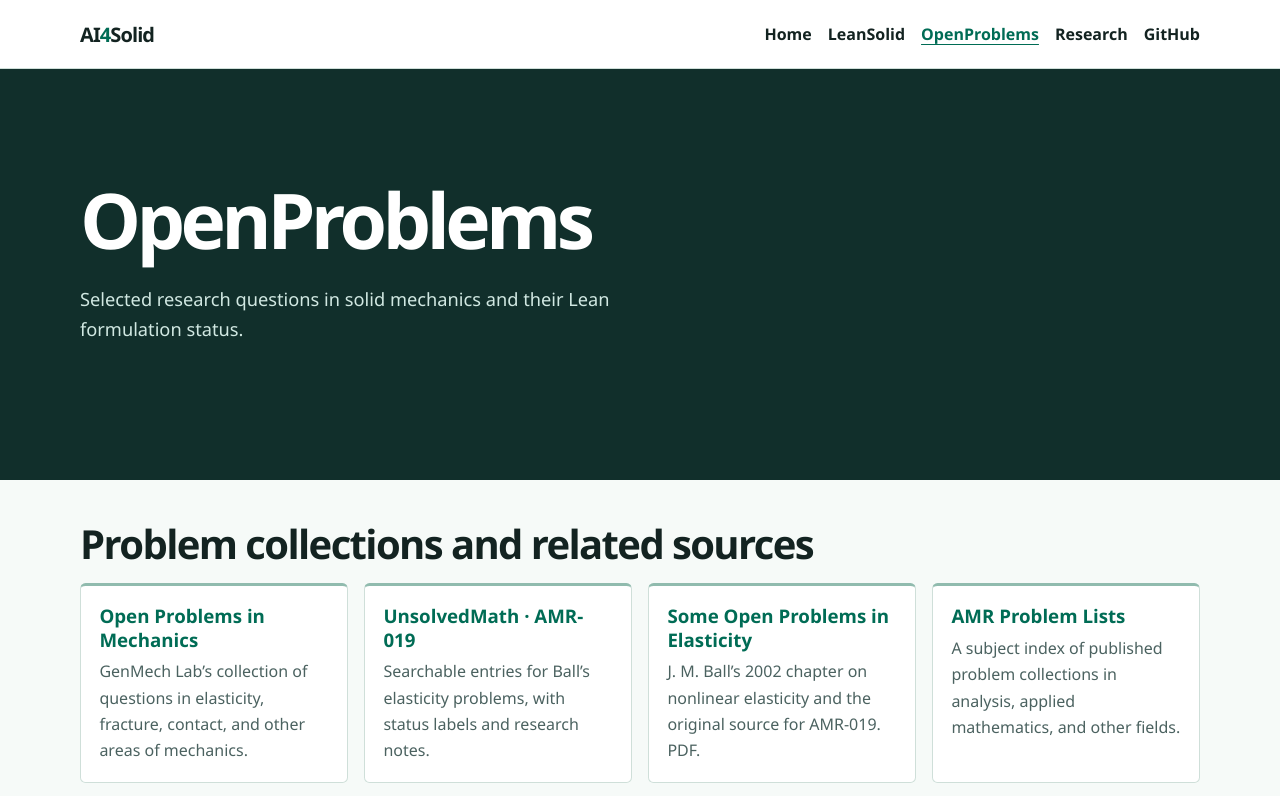
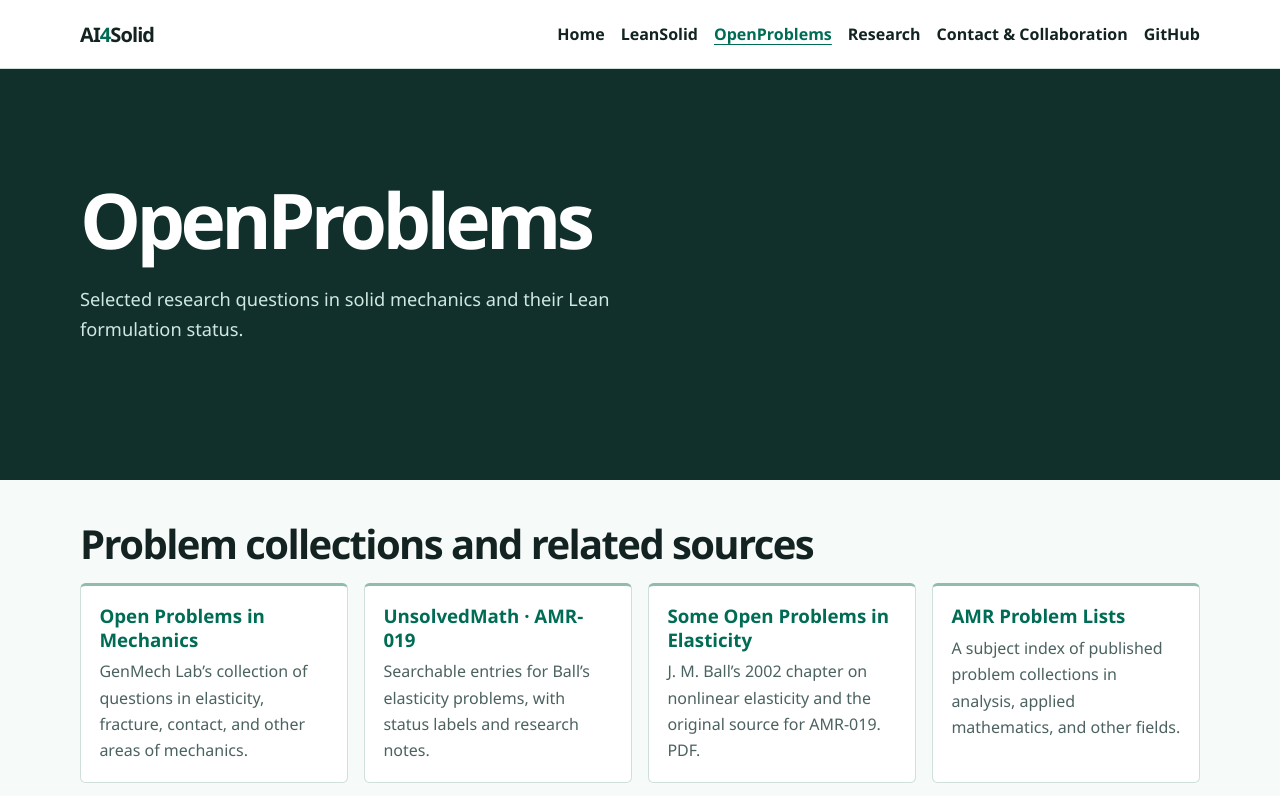
Before and after one commit to AI4Solid/LeanSolid, a plain HTML site: page website/OpenProblems/index.html in a window 1280 px wide. Shown: the top 796 px of the page. Drawn offline with Linux system fonts and the light colour scheme.

Commit message:
Align LeanSolid navigation with AI4Solid

```diff
--- a/website/OpenProblems/index.html
+++ b/website/OpenProblems/index.html
@@ -10,7 +10,7 @@
 </head>
 <body>
 <a class="skip" href="#content">Skip to content</a>
-<header><div class="wrap bar"><a class="brand" href="/" aria-label="AI4Solid home">AI<span>4</span>Solid</a><nav class="nav" aria-label="Main navigation"><a href="/">Home</a><a href="../">LeanSolid</a><a href="./" aria-current="page">OpenProblems</a><a href="/#research">Research</a><a href="https://github.com/AI4Solid">GitHub</a></nav></div></header>
+<header><div class="wrap bar"><a class="brand" href="/" aria-label="AI4Solid home">AI<span>4</span>Solid</a><nav class="nav" aria-label="Main navigation"><a href="/">Home</a><a href="/LeanSolid/">LeanSolid</a><a href="/LeanSolid/OpenProblems/" aria-current="page">OpenProblems</a><a href="/#research">Research</a><a href="/contact/">Contact &amp; Collaboration</a><a href="https://github.com/AI4Solid">GitHub</a></nav></div></header>
 <main id="content">
   <section class="hero">
     <div class="wrap">
```
Also changed, not shown: website/index.html (+1 -1 lines).
